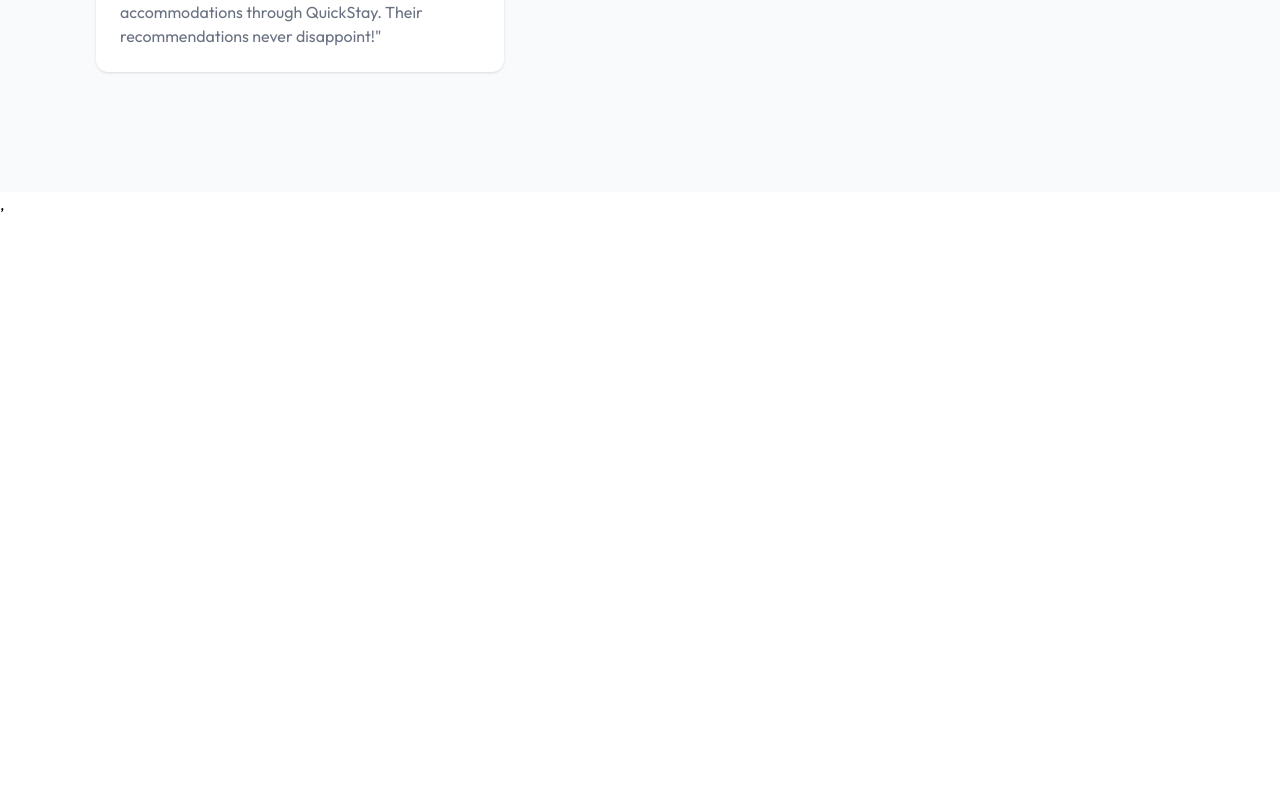
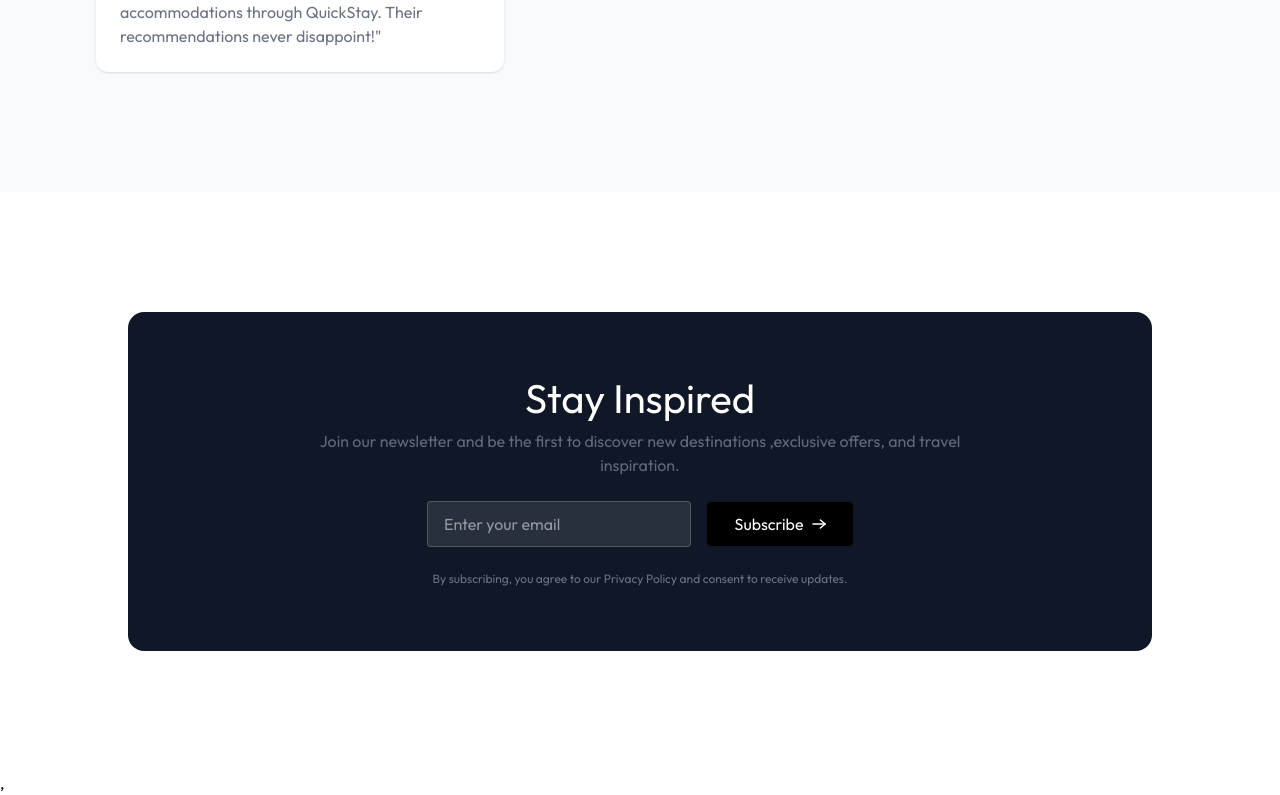
Before and after one commit to MohamedNihath/HotelBooking, a React (Vite) app in the folder client/: page / in a window 1280 px wide. Shown: the part 3293-4088 px from the top of the page. Before the commit the page ends 3509 px from the top, so only its background shows below. Built offline with nearby package versions, Linux system fonts and the light colour scheme; no server answers; a web font is replaced by a local one.

Commit message:
CompleteTheNewsLetterComponentsSection

```diff
--- /dev/null
+++ b/client/src/Components/NewsLetter.jsx
@@ -0,0 +1,21 @@
+import React from 'react'
+import { assets } from '../assets/assets'
+import Title from './Title'
+
+const NewsLetter = () => {
+  return (
+     <div className="flex flex-col items-center  max-w-5xl lg:w-full rounded-2xl px-4 py-12 md:py-16 mx-2 lg:mx-auto my-30 bg-gray-900 text-white">
+            <Title title='Stay Inspired' subTitle='Join our newsletter and be the first to discover new
+            destinations ,exclusive offers, and travel inspiration.'/>
+            <div className="flex flex-col md:flex-row items-center justify-center gap-4 mt-6">
+                <input type="text" className="bg-white/10 px-4 py-2.5 border border-white/20 rounded outline-none max-w-66 w-full" placeholder="Enter your email" />
+                <button className="flex items-center justify-center gap-2 group bg-black px-4 md:px-7 py-2.5 rounded active:scale-95 transition-all">Subscribe
+                    <img src={assets.arrowIcon} alt='arrow-icon' className='w-3.5 invert group-hover:translate-x-1 transition-all '/>
+                </button>
+            </div>
+            <p className="text-gray-500 mt-6 text-xs text-center">By subscribing, you agree to our Privacy Policy and consent to receive updates.</p>
+        </div>
+  )
+}
+
+export default NewsLetter
--- a/client/src/Pages/Home.jsx
+++ b/client/src/Pages/Home.jsx
@@ -3,6 +3,7 @@
 import FetureDestination from '../Components/FetureDestination'
 import ExclusiveOffer from '../Components/ExclusiveOffer'
 import Testimonial from '../Components/Testimonial'
+import NewsLetter from '../Components/NewsLetter'
 
 const Home = () => {
   return (
@@ -11,6 +12,7 @@
       <FetureDestination/>
       <ExclusiveOffer/>
       <Testimonial/>
+      <NewsLetter/>
     </>
   )
 }
```
